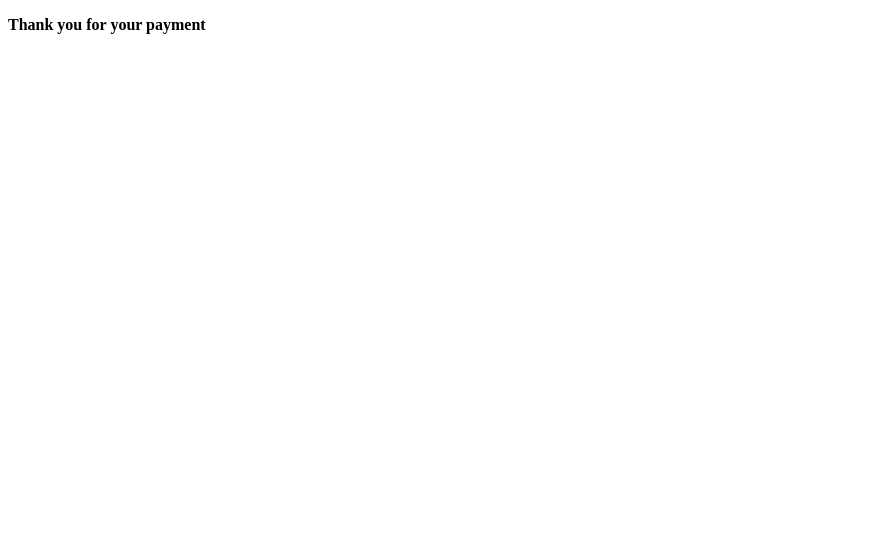
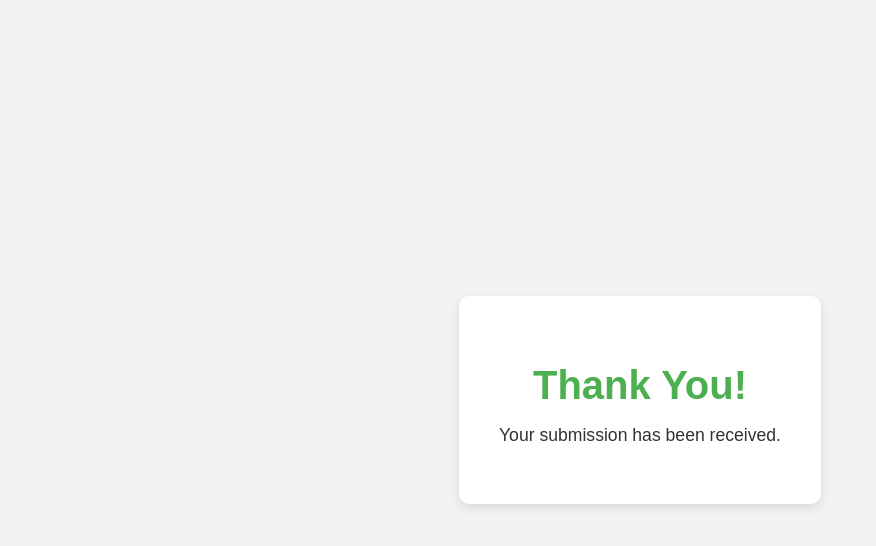
Before and after one commit to Pame241098/success, a plain HTML site: page index.html in a window 1280 px wide. Shown: the whole page, without its empty margins (0-876 px from the left). Drawn offline with Linux system fonts and the light colour scheme.

Commit message:
Add new Thank you screen

```diff
--- a/index.html
+++ b/index.html
@@ -1,8 +1,45 @@
 <!DOCTYPE html>
-<html>
+<html lang="en">
+<head>
+  <meta charset="UTF-8" />
+  <meta name="viewport" content="width=device-width, initial-scale=1.0" />
+  <title>Thank You</title>
+  <style>
+    body {
+      margin: 0;
+      padding: 0;
+      background: #f2f2f2;
+      font-family: Arial, sans-serif;
+      display: flex;
+      justify-content: center;
+      align-items: center;
+      height: 100vh;
+    }
+
+    .thank-you-box {
+      background: white;
+      padding: 40px;
+      border-radius: 10px;
+      box-shadow: 0 4px 10px rgba(0, 0, 0, 0.1);
+      text-align: center;
+    }
+
+    .thank-you-box h1 {
+      color: #4CAF50;
+      font-size: 2.5em;
+      margin-bottom: 10px;
+    }
+
+    .thank-you-box p {
+      font-size: 1.1em;
+      color: #333;
+    }
+  </style>
+</head>
 <body>
-
-<p><b>Thank you for your payment</b></p>
-
+  <div class="thank-you-box">
+    <h1>Thank You!</h1>
+    <p>Your submission has been received.</p>
+  </div>
 </body>
 </html>
```
